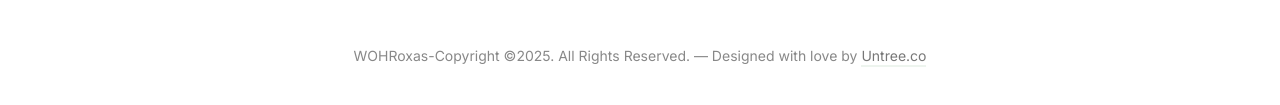
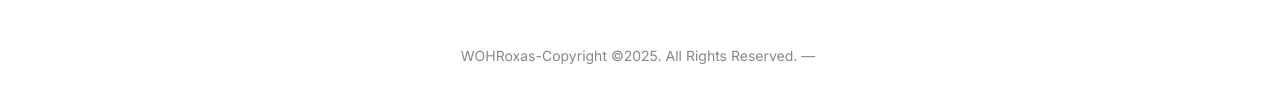
Before and after one commit to wohroxas/wohrxs, a plain HTML site: page index.html in a window 1280 px wide. Shown: the part 6264-6369 px from the top of the page. Drawn offline with Linux system fonts and the light colour scheme; a script that the page names is missing; files whose address does not match are found by name.

Commit message:
Update index.html

```diff
--- a/index.html
+++ b/index.html
@@ -626,7 +626,7 @@
 
 			<div class="row mt-5">
 				<div class="col-12 text-center">
-					<p class="mb-0">WOHRoxas-Copyright &copy;<script>document.write(new Date().getFullYear());</script>. All Rights Reserved. &mdash; Designed with love by <a href="https://untree.co">Untree.co</a> <!-- License information: https://untree.co/license/ -->
+					<p class="mb-0">WOHRoxas-Copyright &copy;<script>document.write(new Date().getFullYear());</script>. All Rights Reserved. &mdash; <a href="https://untree.co"></a> <!-- License information: https://untree.co/license/ -->
 					</p>
 				</div>
 			</div>
```
